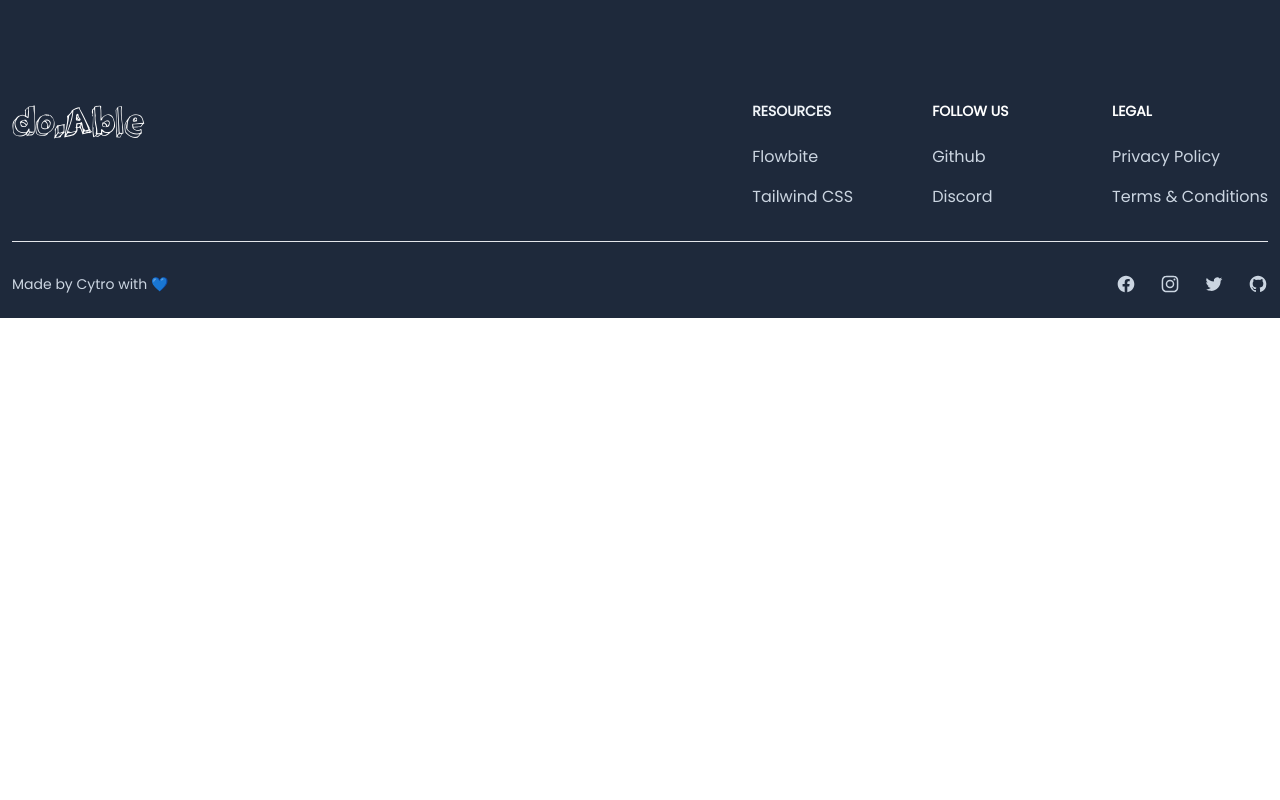
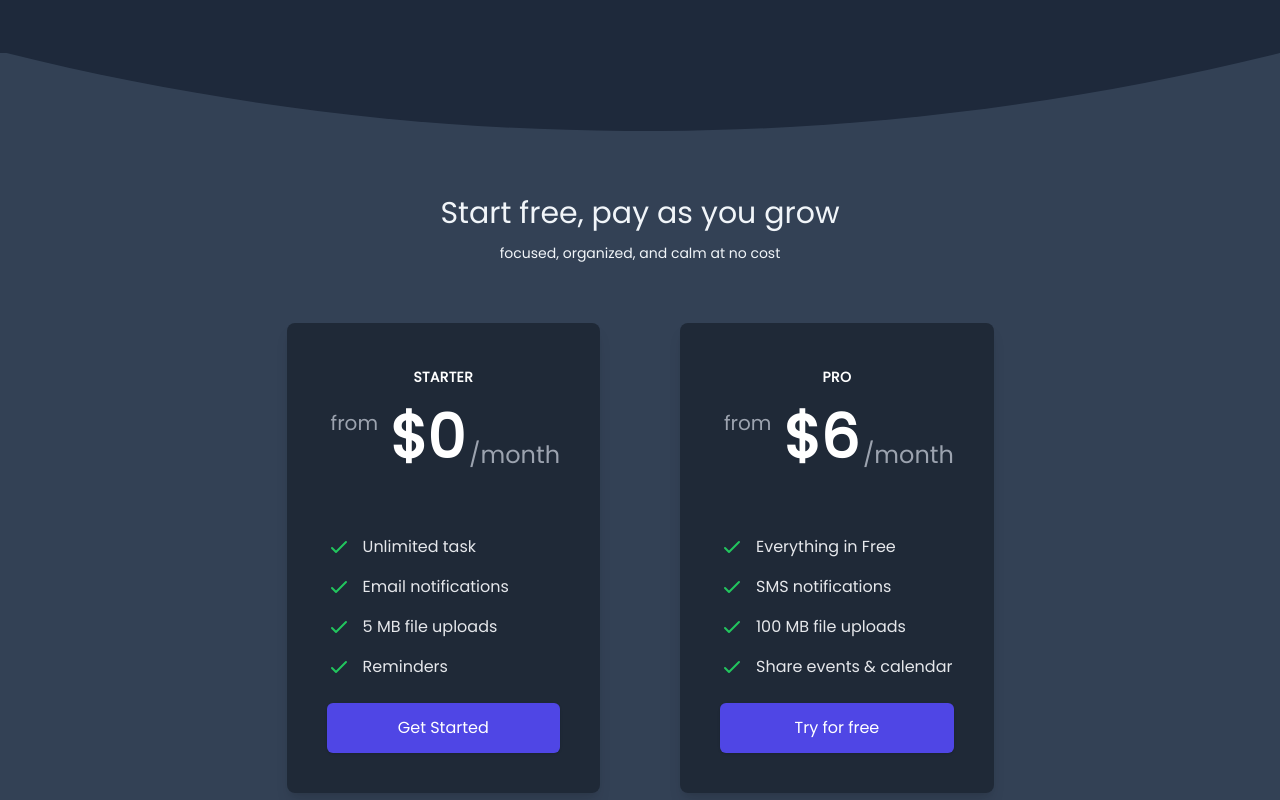
Before and after one commit to kyng-cytro/doable, a Nuxt app: page / in a window 1280 px wide. Shown: the part 2100-2900 px from the top of the page. Before the commit the page ends 2418 px from the top, so only its background shows below. Built offline with nearby package versions, Linux system fonts and the light colour scheme.

Commit message:
:sparkles: pricing

```diff
--- /dev/null
+++ b/components/HomeContent/Pricing/Card/index.vue
@@ -0,0 +1,83 @@
+<template>
+  <div class="mb-4 overflow-hidden rounded-lg shadow-lg">
+    <div class="bg-slate-200 px-6 py-8 dark:bg-gray-800 sm:p-10 sm:pb-6">
+      <div class="flex justify-center">
+        <span
+          class="inline-flex rounded-full px-4 py-1 text-sm font-semibold uppercase leading-5 tracking-wide dark:text-white"
+        >
+          {{ name }}
+        </span>
+      </div>
+      <div
+        class="mt-4 flex justify-center text-6xl font-extrabold leading-none dark:text-white"
+      >
+        <span
+          class="ml-1 mr-3 text-xl font-medium leading-8 text-gray-500 dark:text-gray-400"
+        >
+          from
+        </span>
+        ${{ price }}
+        <span
+          class="ml-1 pt-8 text-2xl font-medium leading-8 text-gray-500 dark:text-gray-400"
+        >
+          /month
+        </span>
+      </div>
+    </div>
+    <div class="bg-slate-200 px-6 pt-6 pb-8 dark:bg-gray-800 sm:p-10 sm:pt-6">
+      <ul>
+        <li
+          class="mt-4 flex items-start"
+          v-for="(item, index) in benefits"
+          :key="index"
+        >
+          <div class="flex-shrink-0">
+            <svg
+              class="h-6 w-6 text-green-500"
+              stroke="currentColor"
+              fill="none"
+              viewBox="0 0 24 24"
+            >
+              <path
+                stroke-linecap="round"
+                stroke-linejoin="round"
+                stroke-width="2"
+                d="M5 13l4 4L19 7"
+              ></path>
+            </svg>
+          </div>
+          <p class="ml-3 text-base leading-6 text-gray-700 dark:text-gray-200">
+            {{ item }}
+          </p>
+        </li>
+      </ul>
+      <div class="mt-6 rounded-md shadow">
+        <a
+          href="#"
+          class="focus:shadow-outline flex items-center justify-center rounded-md border border-transparent bg-indigo-600 px-5 py-3 text-base font-medium leading-6 text-white transition duration-150 ease-in-out hover:bg-indigo-500 focus:outline-none"
+        >
+          {{ buttonText }}
+        </a>
+      </div>
+    </div>
+  </div>
+</template>
+<script setup lang="ts">
+const props = defineProps({
+  name: {
+    type: String,
+    required: true,
+  },
+  price: {
+    type: String,
+    required: true,
+  },
+  buttonText: {
+    type: String,
+    required: true,
+  },
+  benefits: {
+    type: Array,
+  },
+});
+</script>
--- /dev/null
+++ b/components/HomeContent/Pricing/index.vue
@@ -0,0 +1,45 @@
+<template>
+  <div class="dark:text-slate-100">
+    <div class="py-10">
+      <UIBowOpen />
+      <div class="bg-slate-300 pt-10 dark:bg-slate-700">
+        <h1 class="text-center text-2xl md:pt-6 lg:text-3xl">
+          Start free, pay as you grow
+        </h1>
+        <p class="py-3 text-center text-xs lg:text-sm">
+          focused, organized, and calm at no cost
+        </p>
+      </div>
+
+      <div
+        class="grid grid-cols-1 items-center justify-items-center gap-3 bg-slate-300 px-3 pt-10 pb-6 dark:bg-slate-700 md:grid-cols-2 md:gap-6 md:pt-12 lg:gap-20"
+      >
+        <HomeContentPricingCard
+          name="Starter"
+          price="0"
+          buttonText="Get Started"
+          :benefits="[
+            'Unlimited task',
+            'Email notifications',
+            '5 MB file uploads',
+            'Reminders',
+          ]"
+          class="lg:justify-self-end"
+        />
+        <HomeContentPricingCard
+          name="Pro"
+          price="6"
+          buttonText="Try for free"
+          :benefits="[
+            'Everything in Free',
+            'SMS notifications',
+            '100 MB file uploads',
+            'Share events & calendar',
+          ]"
+          class="lg:justify-self-start"
+        />
+      </div>
+      <UIBowClose />
+    </div>
+  </div>
+</template>
--- a/components/HomeContent/index.vue
+++ b/components/HomeContent/index.vue
@@ -8,5 +8,7 @@
     <HomeContentReviews class="py-5 sm:py-10" />
     <!-- Features -->
     <HomeContentFeatures class="py-5 sm:py-10" />
+    <!-- Pricing -->
+    <HomeContentPricing class="py-5 sm:py-10" />
   </div>
 </template>
```
